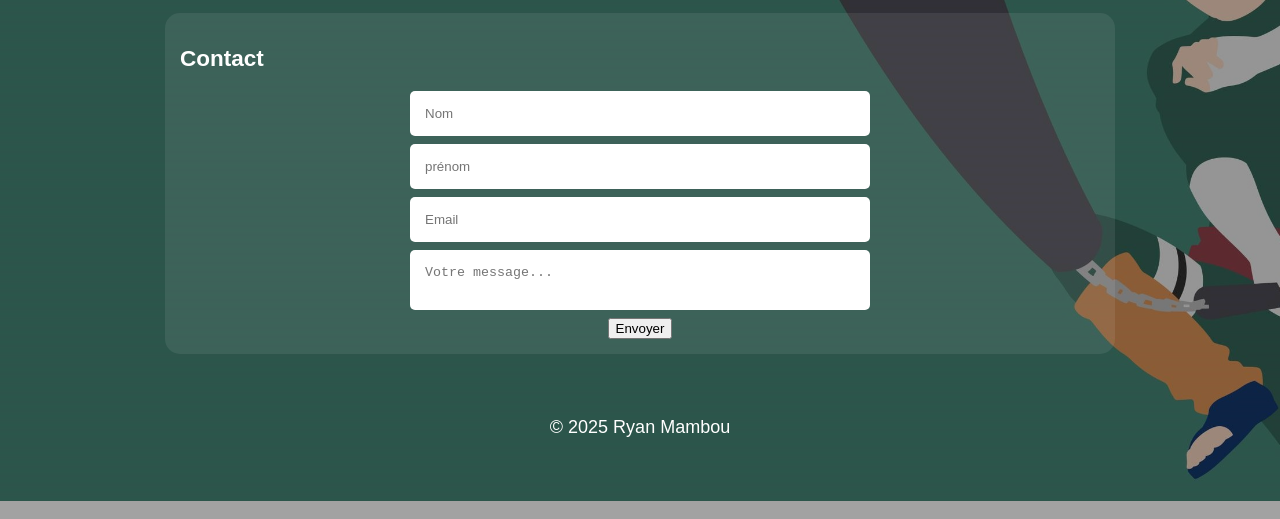
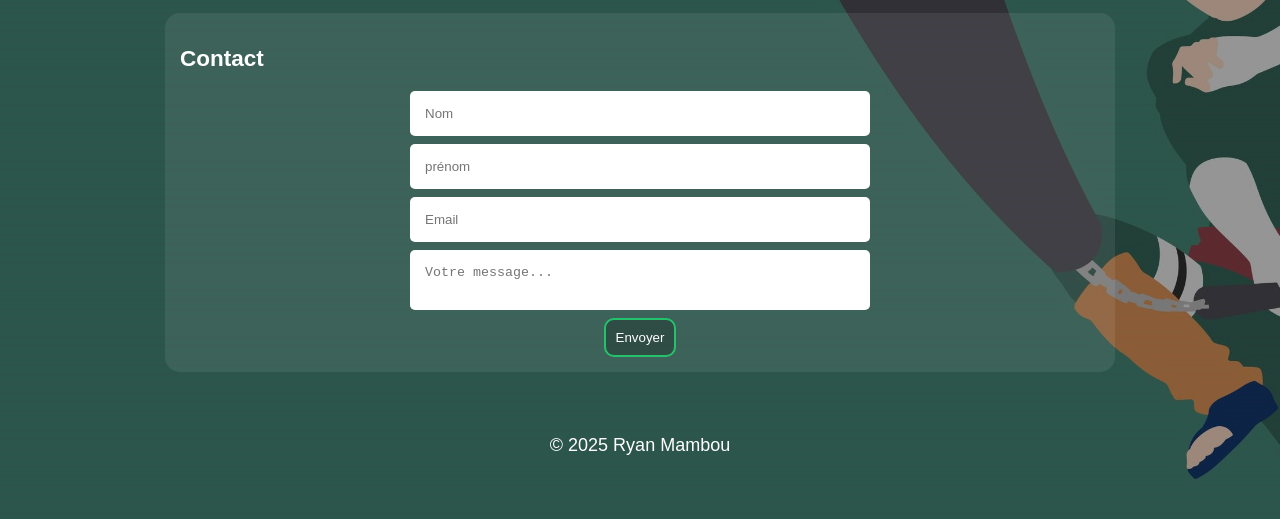
Before and after one commit to ryan95380/Portfolio-Ryan, a website: page index.html in a window 1280 px wide. Shown: the part 982-1501 px from the top of the page. Drawn offline with nearby package versions, Linux system fonts and the light colour scheme.

Commit message:
initialisation

```diff
--- a/index.html
+++ b/index.html
@@ -63,7 +63,7 @@
         </article> -->
           <div class="swiper mySwiper">
         <div class="swiper-wrapper">
-        <div class="swiper-slide"><img src="img/Hokage.webp" alt="Projet 1"></div>
+        <div class="swiper-slide"><img src="/img/Hokage.webp" alt="Projet 1"></div>
         <div class="swiper-slide"><img src="img/Hokage.webp" alt="Projet 2"></div>
         <div class="swiper-slide"><img src="img/Hokage.webp" alt="Projet 3"></div>
         </div>
--- a/style.css
+++ b/style.css
@@ -164,7 +164,11 @@ textarea {
 }
 
 .btn-form {
-  color: black;
+  color: #ffffff;
+  border: 2px solid #24C36B;
+  background: rgba(0, 0, 0, 0.226);
+  padding: 10px;
+  border-radius: 10px;
 
 }
 
```
